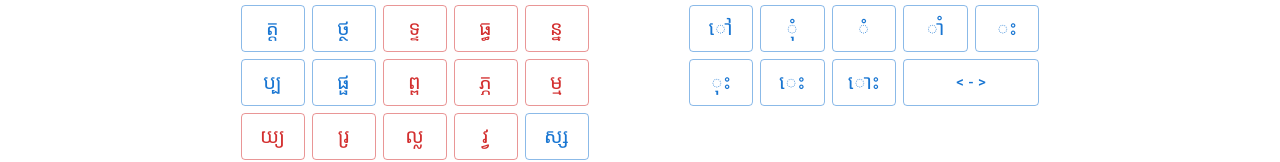
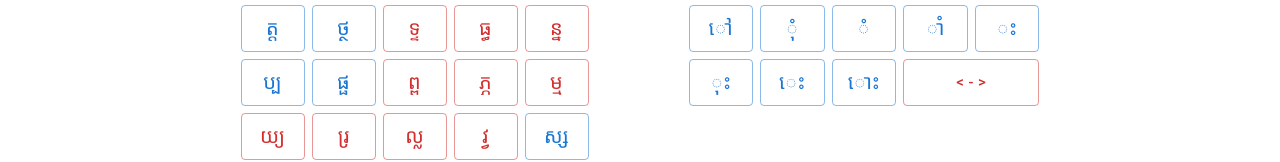
Before and after one commit to raksalim/gh-pages-khmerlish-learning-website, a React (Vite) app: page / in a window 1280 px wide. Shown: the part 397-559 px from the top of the page. Built offline with nearby package versions, Linux system fonts and the light colour scheme; a web font is replaced by a local one.

Commit message:
color flipper

```diff
--- a/src/pages/KhmerWordPractice.tsx
+++ b/src/pages/KhmerWordPractice.tsx
@@ -130,7 +130,7 @@ export const KhmerWordPractice = () => {
                     }
                     <Button
                         variant='outlined'
-                        color='primary'
+                        color={isAh ? "error" : "primary"}
                         fullWidth
                         style={{ fontSize: "15px", marginLeft: "auto", gridColumn: "span 2" }}
                         onClick={() => {
```
